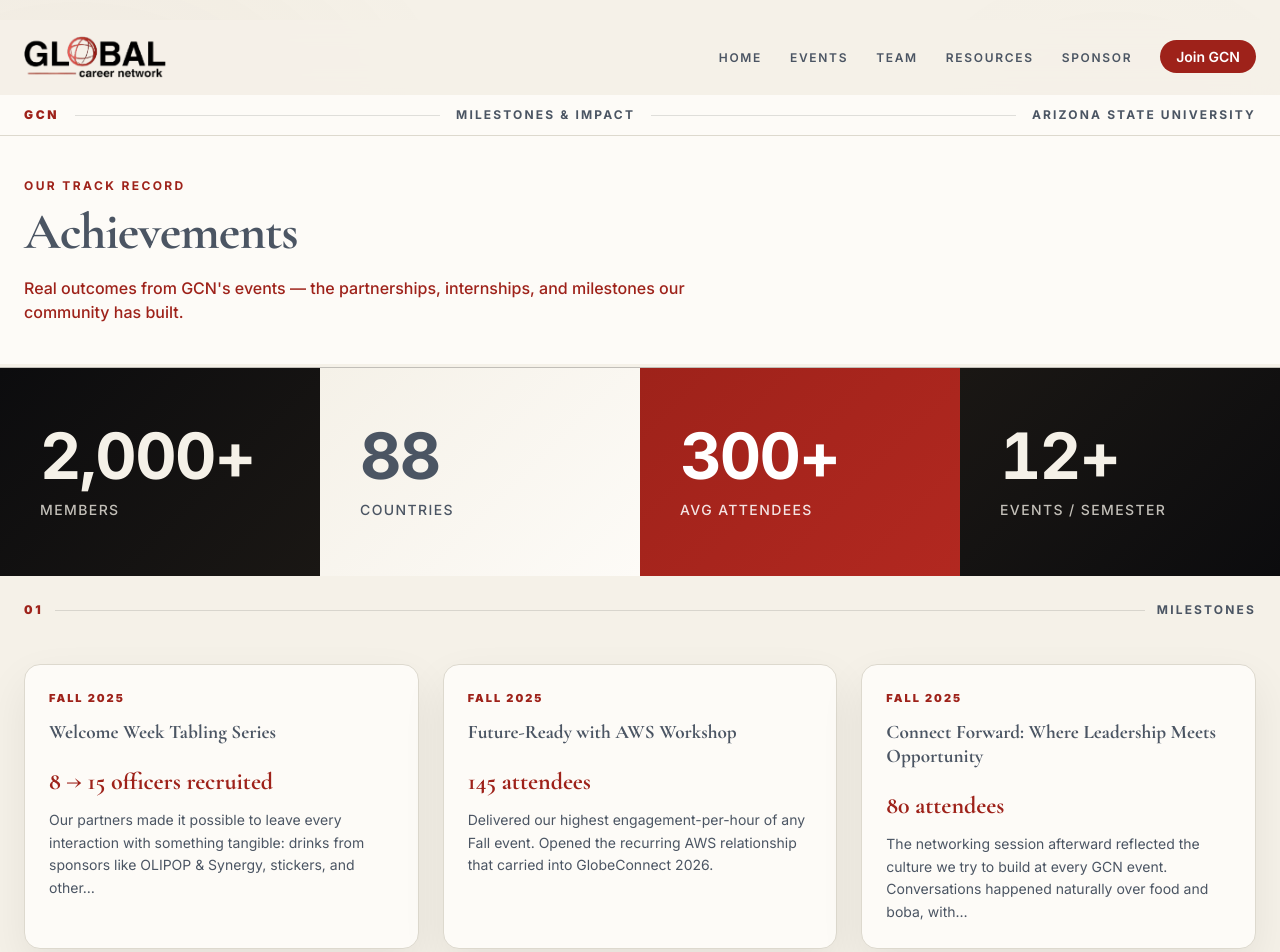
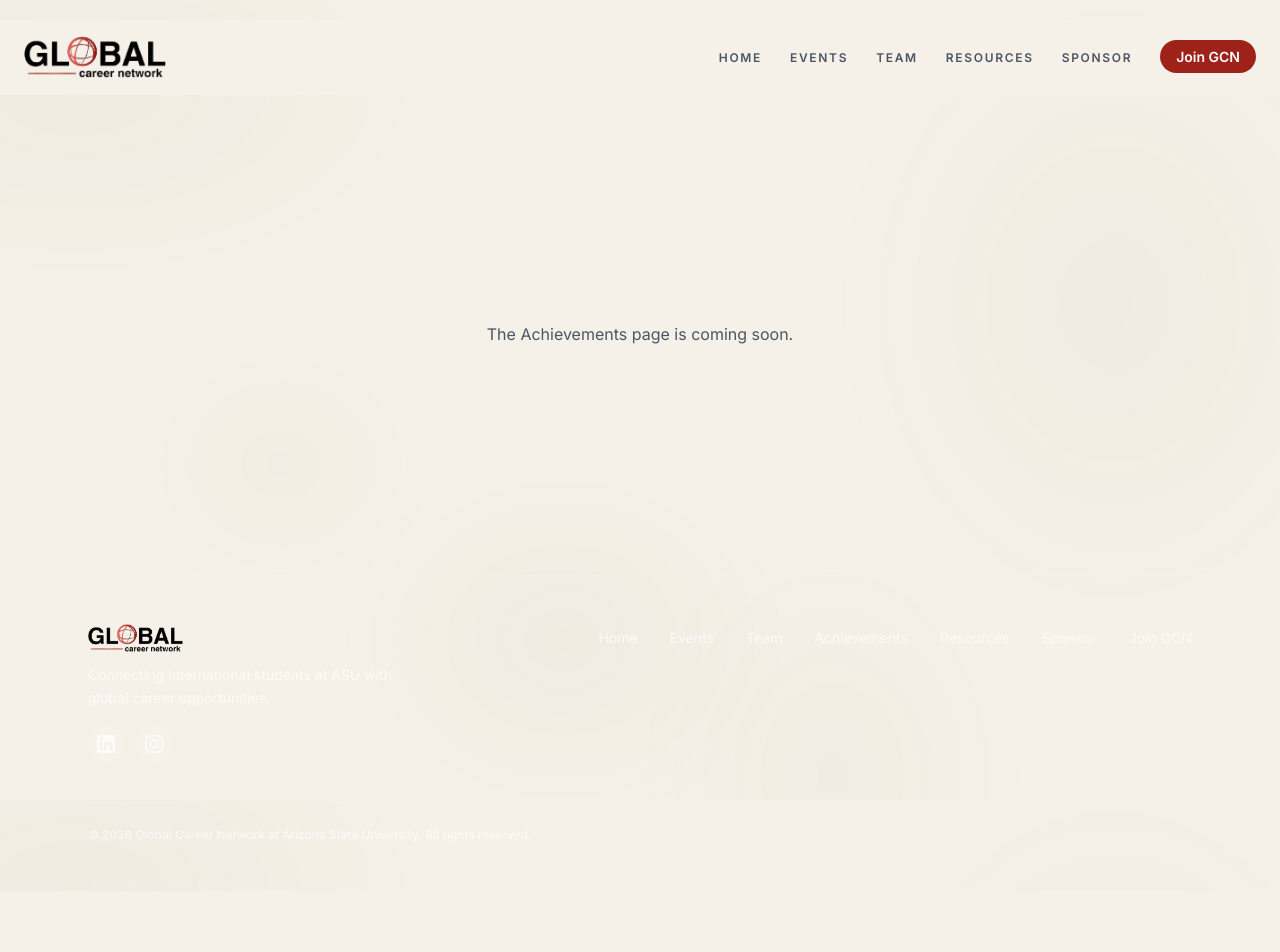
Before and after one commit to GlobalCareerNetwork/GCN_website, a Next.js app: page /achievements in a window 1280 px wide. Shown: the top 952 px of the page. After the commit the page ends 891 px from the top, so only its background shows below. Built offline with nearby package versions, Linux system fonts and the light colour scheme.

Commit message:
Revert "feat: build out Achievements page from existing event outcomes/stats data (#8)"
This reverts commit bc62f7c1219f006fc9829dc2d8dc1c832cb5530b.

```diff
--- a/app/achievements/page.tsx
+++ b/app/achievements/page.tsx
@@ -1,148 +1,17 @@
 import type { Metadata } from "next";
-import { pageMetadata } from "@/lib/site";
-import { getPastEvents, getEventsSortedByDate } from "@/lib/data/events";
-import SectionEyebrow from "@/components/SectionEyebrow";
-import StatsBlock from "@/components/StatsBlock";
-import SponsorLogoWall from "@/components/SponsorLogoWall";
-import { Card, CardContent, CardDescription, CardHeader, CardTitle } from "@/components/ui/card";
 
-const achievementsDescription =
-  "Real outcomes from GCN's events at ASU — internship offers, hackathon results, membership growth, and the partnerships our community has built.";
-
+// Placeholder page with no real content yet — kept out of search results until
+// it's built out (see MEMORY/CLAUDE.md pending items). Remove `robots` once
+// real content ships.
 export const metadata: Metadata = {
   title: "Achievements",
-  ...pageMetadata("Achievements | GCN at ASU", achievementsDescription, "/achievements"),
+  robots: { index: false, follow: true },
 };
 
-// Trim at the nearest word boundary rather than mid-word so excerpts never
-// end on a chopped word.
-function excerpt(text: string, maxLength: number) {
-  if (text.length <= maxLength) return text;
-  const trimmed = text.slice(0, maxLength);
-  const lastSpace = trimmed.lastIndexOf(" ");
-  return `${trimmed.slice(0, lastSpace > 0 ? lastSpace : maxLength)}…`;
-}
-
-const milestones = getEventsSortedByDate(
-  getPastEvents().filter((event) => event.highlightStat !== null)
-);
-
-// ── Page ──────────────────────────────────────────────────────────────────────
 export default function AchievementsPage() {
   return (
-    <div style={{ background: "var(--color-surface)" }}>
-
-      {/* ── MASTHEAD HEADER ── */}
-      <div
-        style={{
-          borderBottom: "2px solid var(--color-black-soft)",
-          background: "var(--color-surface-white)",
-        }}
-      >
-        <div
-          className="mx-auto max-w-7xl px-6 py-2.5 flex items-center gap-4"
-          style={{ borderBottom: "1px solid var(--color-gray-border)" }}
-        >
-          <span className="font-black uppercase shrink-0" style={{ fontSize: "12px", letterSpacing: "0.22em", color: "var(--color-brand-red)" }}>
-            GCN
-          </span>
-          <div style={{ flex: 1, height: "1px", background: "rgba(12,12,14,0.12)" }} />
-          <span className="font-bold uppercase shrink-0" style={{ fontSize: "12px", letterSpacing: "0.18em", color: "var(--color-gray-muted)" }}>
-            Milestones &amp; Impact
-          </span>
-          <div style={{ flex: 1, height: "1px", background: "rgba(12,12,14,0.12)" }} />
-          <span className="font-bold uppercase shrink-0 hidden sm:block" style={{ fontSize: "12px", letterSpacing: "0.18em", color: "var(--color-gray-muted)" }}>
-            Arizona State University
-          </span>
-        </div>
-
-        <div className="mx-auto max-w-7xl px-6 py-10">
-          <p className="font-bold uppercase mb-2" style={{ fontSize: "12px", letterSpacing: "0.2em", color: "var(--color-brand-red)" }}>
-            Our Track Record
-          </p>
-          <h1
-            id="milestones-heading"
-            className="mb-4"
-            style={{
-              fontFamily: "var(--font-serif)",
-              fontWeight: 700,
-              fontSize: "clamp(2.1rem, 4vw, 3.3rem)",
-              letterSpacing: "-0.02em",
-              color: "var(--color-black-soft)",
-              lineHeight: 1.08,
-            }}
-          >
-            Achievements
-          </h1>
-          <p className="text-base font-medium max-w-2xl" style={{ color: "var(--color-brand-red)" }}>
-            Real outcomes from GCN&apos;s events — the partnerships, internships, and milestones
-            our community has built.
-          </p>
-        </div>
-      </div>
-      <div style={{ height: "1px", background: "rgba(12,12,14,0.22)", marginTop: "3px" }} />
-
-      {/* ── STATS BLOCK — same animated tiles used on the homepage ── */}
-      <StatsBlock />
-
-      {/* ── MILESTONES ── */}
-      <section
-        className="py-0"
-        aria-labelledby="milestones-heading"
-        style={{ borderBottom: "1px solid var(--color-gray-border)" }}
-      >
-        <div className="mx-auto max-w-7xl px-6">
-          <div className="py-6">
-            <SectionEyebrow num="01">Milestones</SectionEyebrow>
-          </div>
-
-          <div className="grid grid-cols-1 sm:grid-cols-2 lg:grid-cols-3 gap-6 mb-10">
-            {milestones.map((event) => (
-              <Card key={event.id} className="gcn-card-hover h-full">
-                <CardHeader>
-                  <p
-                    className="font-black uppercase"
-                    style={{ fontSize: "11px", letterSpacing: "0.18em", color: "var(--color-brand-red)" }}
-                  >
-                    {event.semester}
-                  </p>
-                  <CardTitle
-                    style={{
-                      fontFamily: "var(--font-serif)",
-                      fontWeight: 700,
-                      fontSize: "1.2rem",
-                      lineHeight: 1.25,
-                      color: "var(--color-black-soft)",
-                    }}
-                  >
-                    {event.name}
-                  </CardTitle>
-                </CardHeader>
-                <CardContent className="flex-1 flex flex-col gap-3">
-                  <p
-                    className="font-extrabold"
-                    style={{
-                      fontFamily: "var(--font-serif)",
-                      fontSize: "1.5rem",
-                      lineHeight: 1.2,
-                      color: "var(--color-brand-red)",
-                    }}
-                  >
-                    {event.highlightStat}
-                  </p>
-                  <CardDescription className="leading-relaxed" style={{ color: "var(--color-gray-text)" }}>
-                    {excerpt(event.outcome ?? "", 150)}
-                  </CardDescription>
-                </CardContent>
-              </Card>
-            ))}
-          </div>
-        </div>
-      </section>
-
-      {/* ── PARTNERS & COLLABORATORS — same sponsor wall used on the homepage ── */}
-      <SponsorLogoWall />
-
+    <div className="flex items-center justify-center min-h-[60vh] px-6 text-center">
+      <p style={{ color: "var(--color-gray-muted)" }}>The Achievements page is coming soon.</p>
     </div>
   );
 }
--- a/app/join/page.tsx
+++ b/app/join/page.tsx
@@ -120,7 +120,6 @@ export default function JoinPage() {
             Join The Network
           </p>
           <h1
-            id="join-heading"
             className="mb-4"
             style={{
               fontFamily: "var(--font-serif)",
--- a/app/resources/page.tsx
+++ b/app/resources/page.tsx
@@ -120,7 +120,6 @@ export default function ResourcesPage() {
             Member Resource Directory
           </p>
           <h1
-            id="resources-heading"
             className="mb-4"
             style={{
               fontFamily: "var(--font-serif)",
--- a/app/sitemap.ts
+++ b/app/sitemap.ts
@@ -1,7 +1,9 @@
 import type { MetadataRoute } from "next";
 import { SITE_URL } from "@/lib/site";
 
-// Add new routes here as they're built.
+// Add new routes here as they're built. The "coming soon" placeholder page
+// (/achievements) is intentionally left out — it's also marked
+// `robots: { index: false }` on the page itself until real content ships.
 const ROUTES: { path: string; priority: number }[] = [
   { path: "/", priority: 1 },
   { path: "/team", priority: 0.7 },
@@ -9,7 +11,6 @@ const ROUTES: { path: string; priority: number }[] = [
   { path: "/sponsor", priority: 0.8 },
   { path: "/resources", priority: 0.7 },
   { path: "/join", priority: 0.8 },
-  { path: "/achievements", priority: 0.7 },
 ];
 
 export default function sitemap(): MetadataRoute.Sitemap {
```
